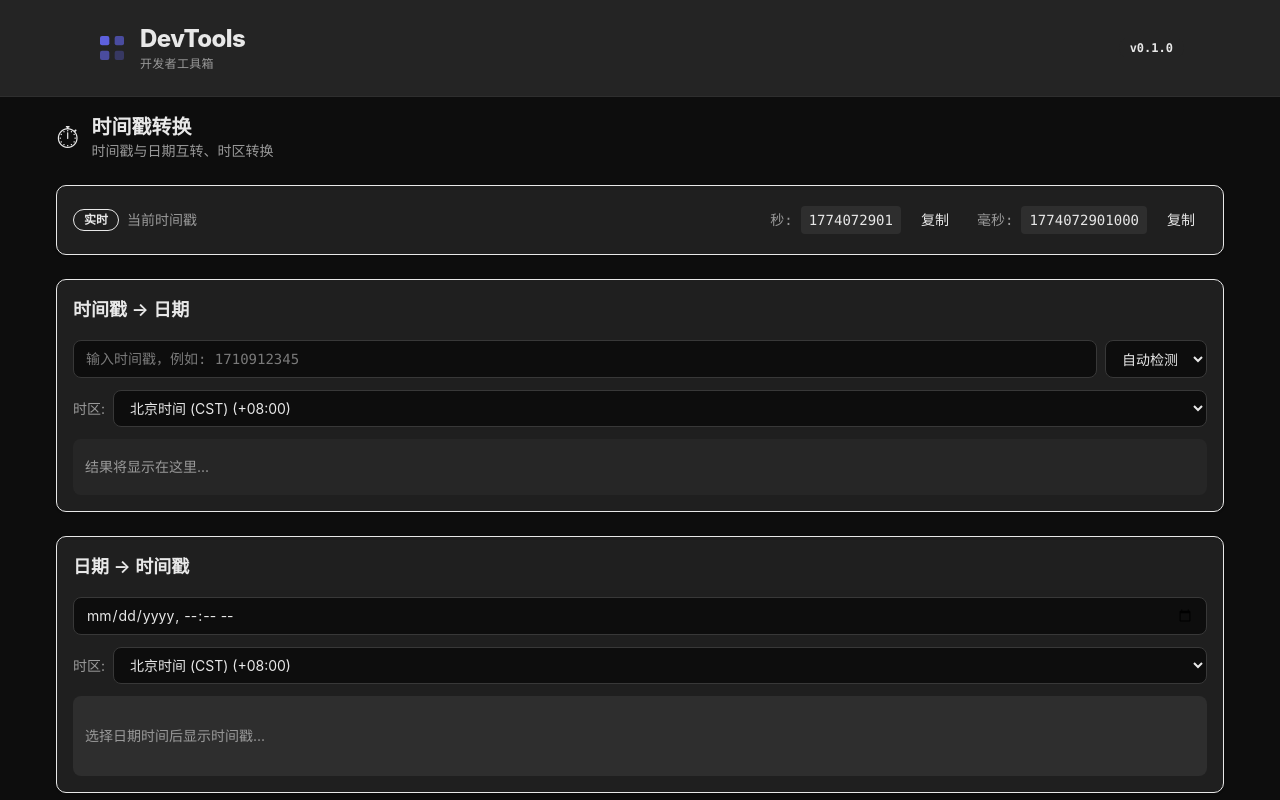
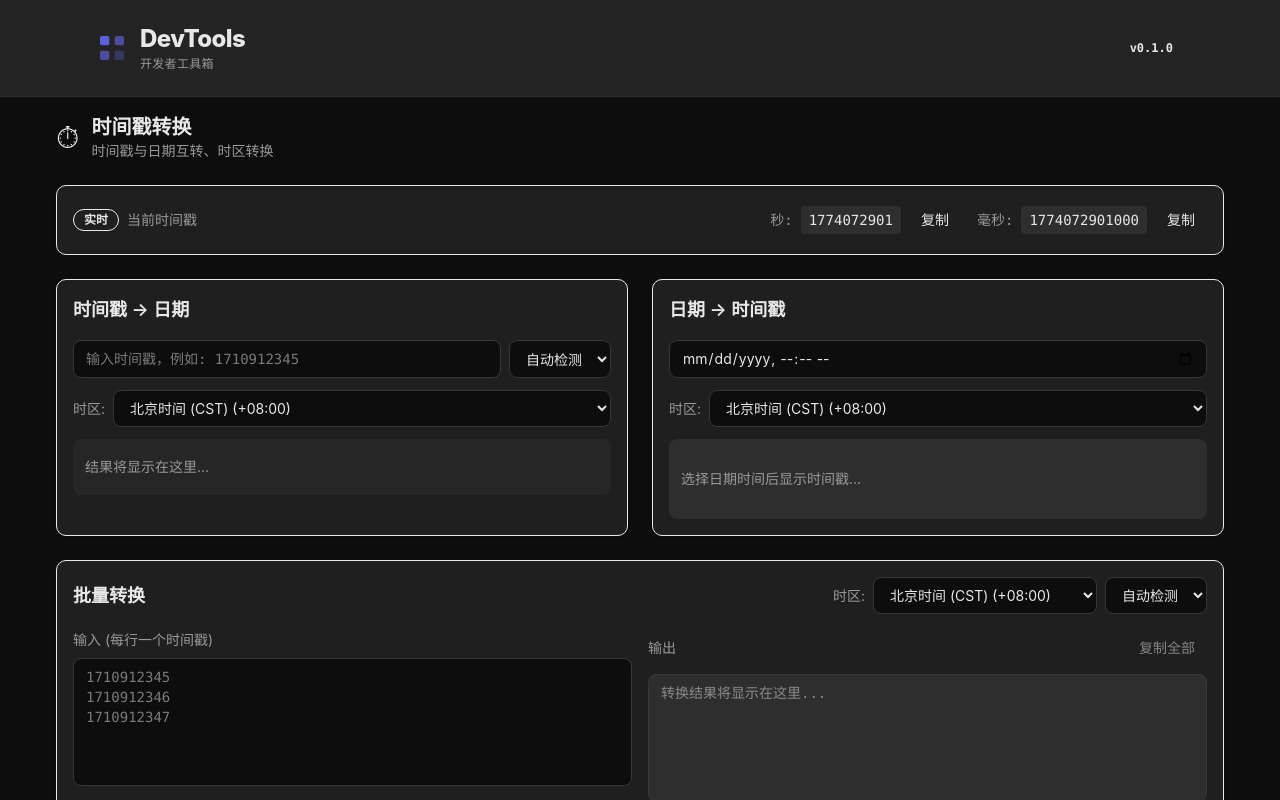
Before and after one commit to phycholee/dev-tools, a Vue app: page /timestamp-converter in a window 1280 px wide. Shown: the top 800 px of the page. Built offline with nearby package versions, Linux system fonts and the light colour scheme.

Commit message:
fix(timestamp): put conversion panels side by side

```diff
--- a/src/tools/timestamp-converter/TimestampConverter.vue
+++ b/src/tools/timestamp-converter/TimestampConverter.vue
@@ -35,6 +35,8 @@
       </div>
     </Card>
 
+    <!-- Conversion Panels (side by side) -->
+    <div class="grid grid-cols-1 lg:grid-cols-2 gap-6">
       <!-- Timestamp to Date -->
       <Card class="p-4">
         <h2 class="text-lg font-semibold text-foreground mb-4">时间戳 → 日期</h2>
@@ -138,6 +140,7 @@
           </div>
         </div>
       </Card>
+    </div>
 
     <!-- Batch Conversion -->
     <Card class="p-4">
```
Lines whose indentation alone changed are shown as unchanged.
